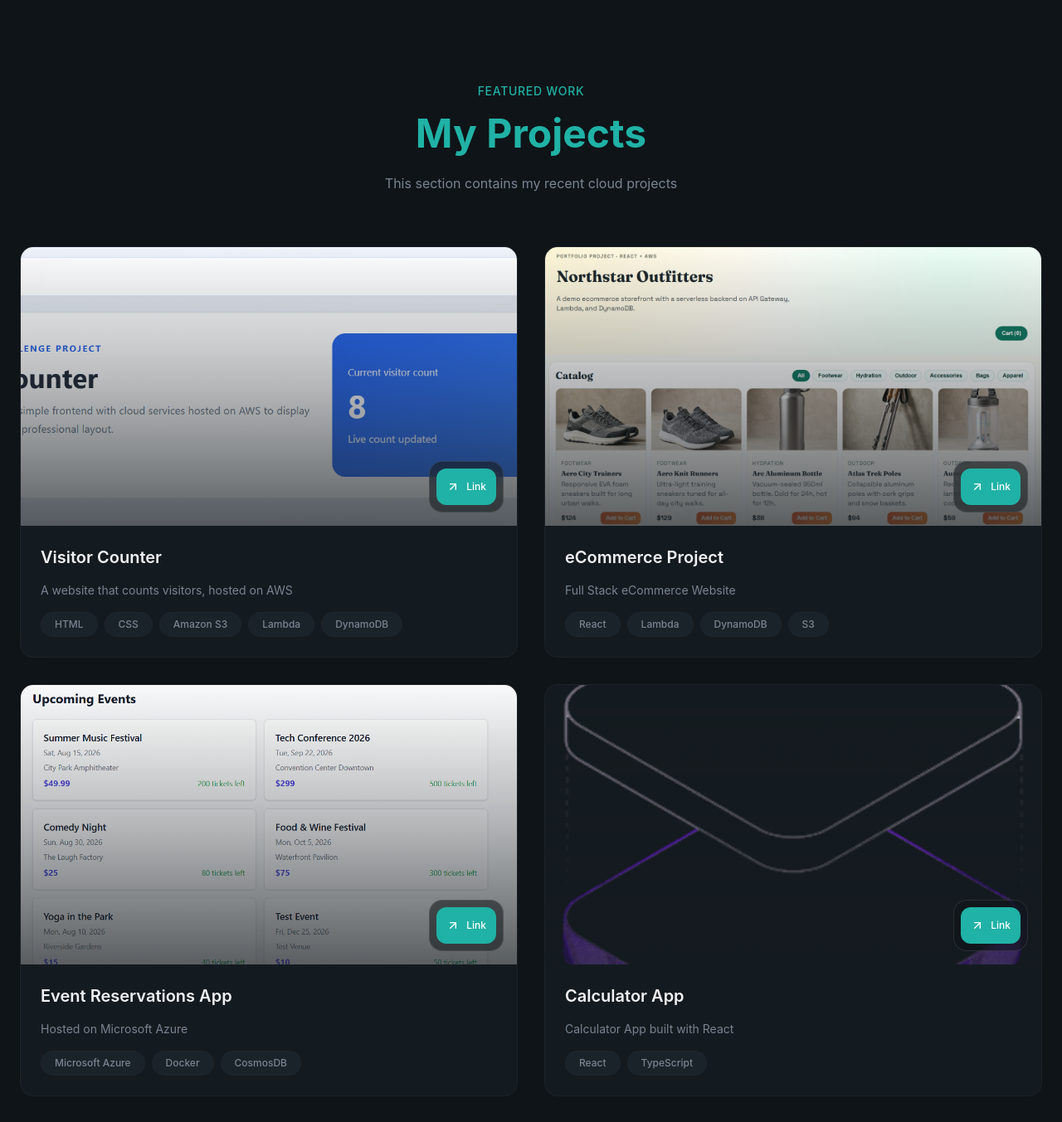
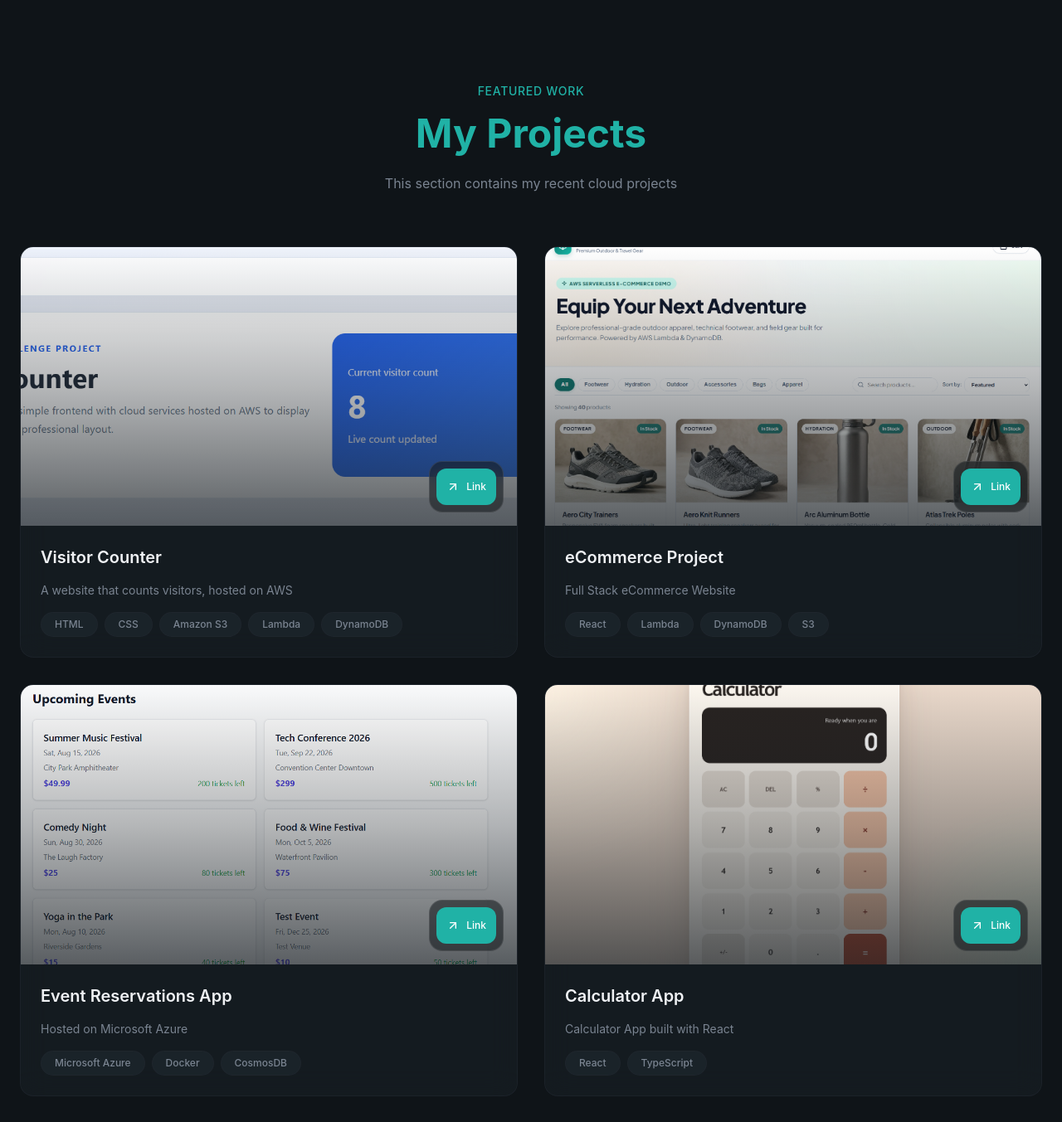
Before and after one commit to Colby-Patterson2/dev-portfolio, a React (Vite) app: page / in a window 1280 px wide. Shown: the part 2439-3792 px from the top of the page at 83% size. Built offline with nearby package versions, Linux system fonts and the light colour scheme.

Commit message:
Screenshot updates

```diff
--- a/src/sections/Projects.jsx
+++ b/src/sections/Projects.jsx
@@ -12,7 +12,7 @@ const projects = [
     {
         title: "eCommerce Project",
         description: "Full Stack eCommerce Website",
-        image: "/demo-ecommerce-project.png",
+        image: "/demo-ecommerce-project-updated.png",
         tags: ["React", "Lambda", "DynamoDB", "S3"],
         link: "https://main.d3dy3qmvlc4tnh.amplifyapp.com/",
         github: "#",
@@ -28,7 +28,7 @@ const projects = [
     {
         title: "Calculator App",
         description: "Calculator App built with React",
-        image: "/hero.png",
+        image: "/calculator-project.png",
         tags: ["React", "TypeScript"],
         link: "https://main.d3iwi7k1ziuvb8.amplifyapp.com/",
         github: "#",
```
Also changed, not shown: public/calculator-project.png (added), public/demo-ecommerce-project-updated.png (added).
